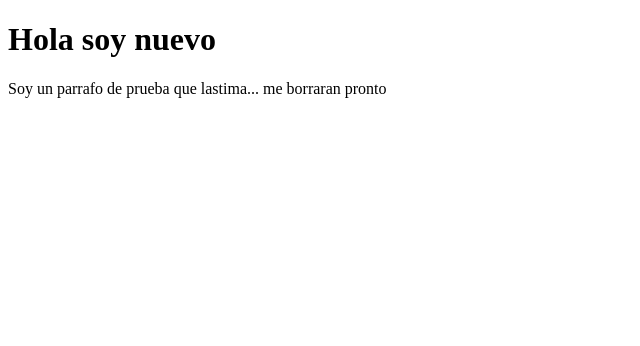
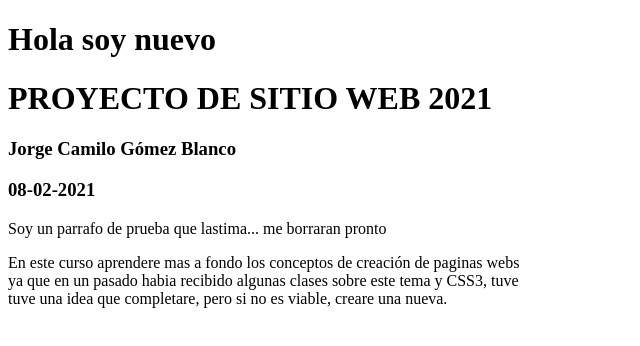
Before and after one commit to CaamiloGomez/DSW-CamiloGomez, a plain HTML site: page index.html in a window 1280 px wide. Shown: the whole page, without its empty margins (0-640 px from the left). Drawn offline with Linux system fonts and the light colour scheme.

Commit message:
Update index.html
Se adicionaron etiquetas y correción de información basica

```diff
--- a/index.html
+++ b/index.html
@@ -5,13 +5,22 @@
     <meta http-equiv="X-UA-Compatible" content="IE=edge">
     <meta name="viewport" content="width=device-width, initial-scale=1.0">
     <title>Document</title>
+    <title>SITIO WEB 2021</title>
 </head>
-<body>
     <h1>Hola soy nuevo</h1>
-<p>
+        <body>
+            <H1>PROYECTO DE SITIO WEB 2021 </H1>
+            <H3>Jorge Camilo Gómez Blanco</H3>
+            <H3>08-02-2021</H3>
 
     Soy un parrafo de prueba que lastima... me borraran pronto
 </p>
+            <p>
+            En este curso aprendere mas a fondo los conceptos de creación de paginas webs<br>
+            ya que en un pasado habia recibido algunas clases sobre este tema y CSS3, tuve <br>
+            tuve una idea que completare, pero si no es viable, creare una nueva.
+            </p>
 
-</body>
+        </body>
+
 </html>
```
